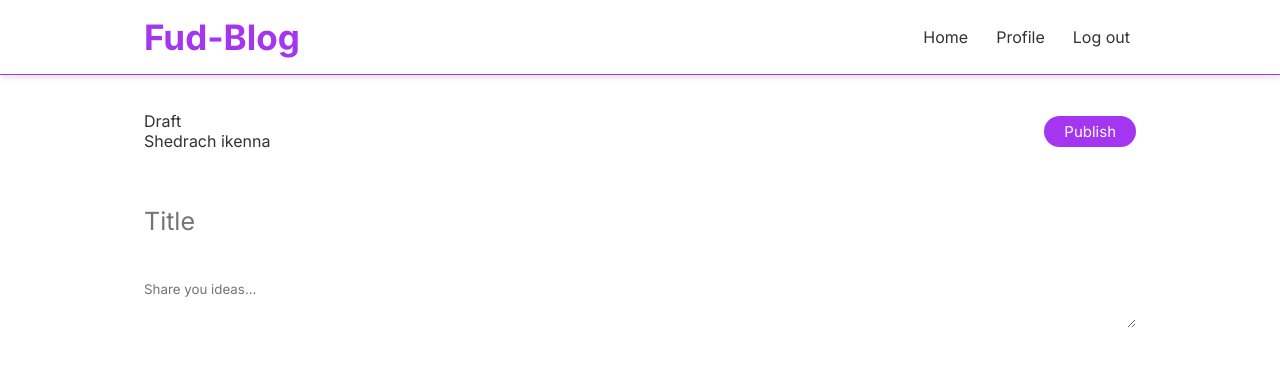
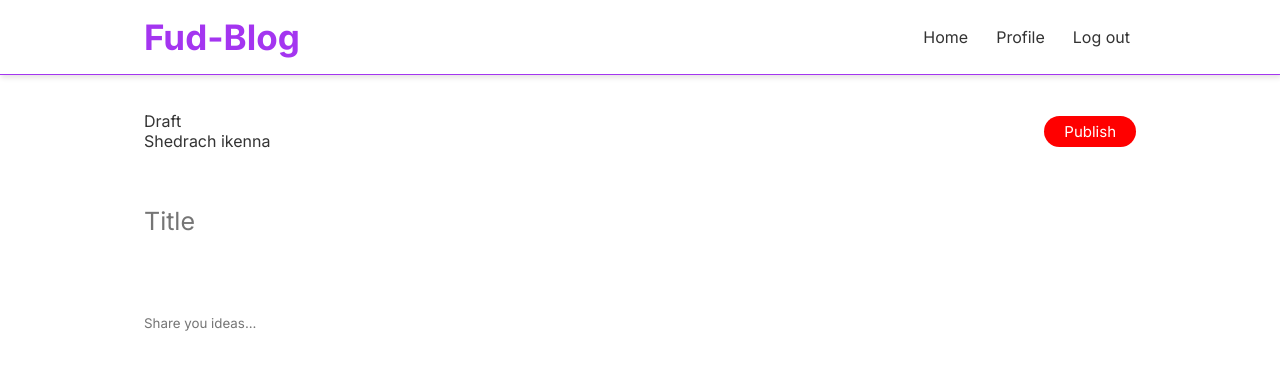
Before and after one commit to shedrachIkenna/FUD-Blog, a React (Create React App) app: page /create in a window 1280 px wide. Shown: the top 370 px of the page. Built offline with nearby package versions, Linux system fonts and the light colour scheme.

Commit message:
Added form disable/enable publish button feature and redux thunk setup

```diff
--- a/package.json
+++ b/package.json
@@ -13,6 +13,7 @@
     "react-router-dom": "^6.2.1",
     "react-scripts": "5.0.0",
     "redux": "^4.1.2",
+    "redux-thunk": "^2.4.1",
     "web-vitals": "^2.1.3"
   },
   "scripts": {
--- a/src/components/blogs/createBlog/CreateBlog.js
+++ b/src/components/blogs/createBlog/CreateBlog.js
@@ -1,6 +1,18 @@
 import './createblog.css'
+import { useState } from 'react'
 
 const CreateBlog = () => {
+    const [title, setTitle] = useState('')
+    const [content, setContent] = useState('')
+
+
+const handleClick = (e) => {
+    e.preventDefault();
+    const blog = { title, content };
+    console.log(blog)
+}
+
+
     return (
         <div className="create-blog">
             <div className="create-blog-header">
@@ -8,14 +20,14 @@ const CreateBlog = () => {
                     <p>Draft</p>
                     <p>Shedrach ikenna</p>
                 </div>
-                <button className="btn">Publish</button>
+                <button className="btn" onClick={handleClick} disabled={!title || !content}>Publish</button>
             </div>
             <div className="create-blog-body">
                 <div className="create-blog-title">
-                    <input type="text" placeholder="Title" id="title"/>
+                    <textarea type="text" placeholder="Title" id="title" value={title} onChange={(e) => setTitle(e.target.value)}/>
                 </div>
                 <div className="create-blog-content">
-                    <textarea type="text" placeholder="Share you ideas..." id="content"/>
+                    <textarea type="text" placeholder="Share you ideas..." id="content" value={content} onChange={(e) => setContent(e.target.value)}/>
                 </div>
             </div>
         </div>
--- a/src/components/blogs/createBlog/createblog.css
+++ b/src/components/blogs/createBlog/createblog.css
@@ -25,6 +25,10 @@
     color: #fff;
   }
 
+  .btn:disabled{
+      background-color: red;
+  }
+
   .create-blog-body{
       width: 100%;
       padding: 20px 0;
@@ -36,16 +40,19 @@
       margin-bottom: 15px;
       font-size: 25px;
       border: none;
+      resize: none;
   }
 
   #title:focus{
       outline: none;
   }
 
+
   #content{
       width: 100%;
       padding: 15px 0;
       border: none;
+      resize: none;
   }
 
   #content:focus{
--- a/src/index.js
+++ b/src/index.js
@@ -2,11 +2,13 @@ import React from 'react';
 import ReactDOM from 'react-dom';
 import './index.css';
 import App from './App';
-import { createStore } from 'redux'
+import { createStore, applyMiddleware } from 'redux'
 import RootReducer from './store/reducers/RootReducer'
 import { Provider } from 'react-redux'
+import thunk from 'redux-thunk'
 
-const store = createStore(RootReducer);
+
+const store = createStore(RootReducer, applyMiddleware(thunk));
 
 ReactDOM.render(
   <React.StrictMode>
```
Also changed, not shown: 1 other file (tests, documents, lock files or other folders).
